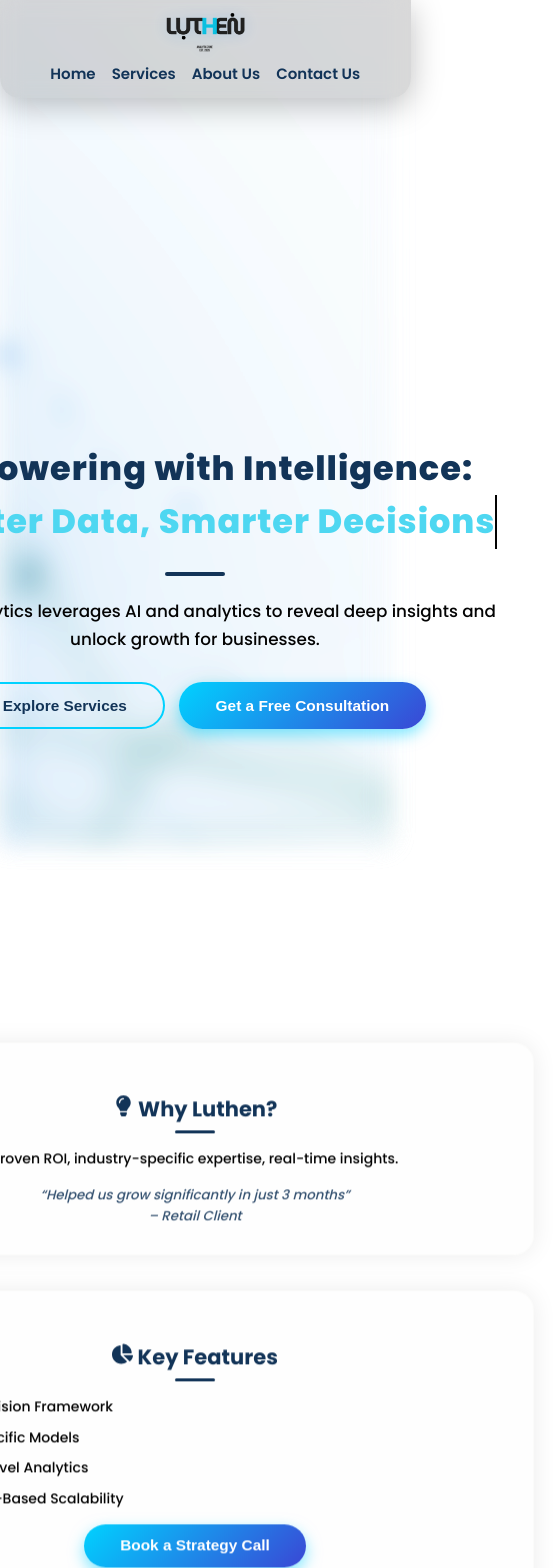
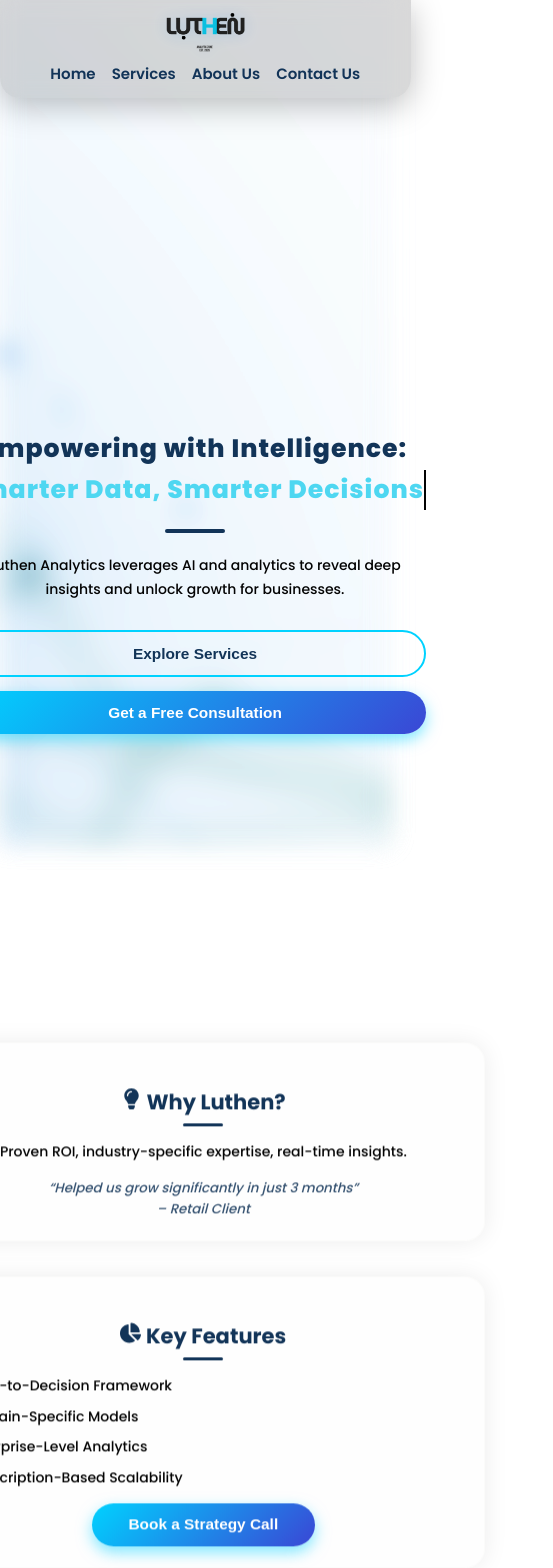
Before and after one commit to akashak0823/Luthen_Analytics, a React (Create React App) app: page / in a window 390 px wide. Shown: the top 1568 px of the page, 553 px wide, since content can reach past the window. Built offline with nearby package versions, Linux system fonts and the light colour scheme; the HTML template or start-up script is replaced by a standard one.

Commit message:
Update Home.css

```diff
--- a/src/Css/Home.css
+++ b/src/Css/Home.css
@@ -10,9 +10,6 @@
   --glass-border: rgba(241, 239, 236, 0.2);
   --glass-shadow: rgba(0, 0, 0, 0.08);
 }
-
-
-
 
 .home-container {
   position: relative;
@@ -87,7 +84,6 @@
   color: var(--text-main);
 }
 
-
 .cta-buttons {
   display: flex;
   flex-wrap: wrap;
@@ -119,7 +115,6 @@
   transform: scale(1.05);
   box-shadow: 0 0 30px var(--btn-accent);
 }
-
 
 .features-section {
   display: flex;
@@ -188,7 +183,6 @@
   opacity: 0.85;
 }
 
-
 @keyframes floatUpDown {
   0%, 100% { transform: translateY(0); }
   50% { transform: translateY(-10px); }
@@ -201,6 +195,7 @@
   }
 }
 
+/* Default responsive tweaks for tablets and phones */
 @media (max-width: 768px) {
   .hero-text h2 {
     font-size: 2.4rem;
@@ -215,3 +210,70 @@
     width: 90%;
   }
 }
+
+/* Small devices - phones (portrait) */
+@media screen and (max-width: 480px) and (max-aspect-ratio: 9/16) {
+  .hero-text h2 {
+    font-size: 1.8rem;
+  }
+  .hero-text p {
+    font-size: 1rem;
+  }
+  .glass-card {
+    width: 95%;
+    padding: 1.5rem;
+  }
+  .cta-buttons {
+    flex-direction: column;
+  }
+}
+
+/* Phones landscape or devices with wider aspect ratios */
+@media screen and (max-width: 768px) and (min-aspect-ratio: 9/16) {
+  .hero-text h2 {
+    font-size: 2.2rem;
+  }
+  .glass-card {
+    width: 85%;
+  }
+}
+
+/* Tablets (portrait) */
+@media screen and (min-width: 481px) and (max-width: 1024px) and (max-aspect-ratio: 3/4) {
+  .hero-text h2 {
+    font-size: 2.6rem;
+  }
+  .glass-card {
+    width: 75%;
+  }
+}
+
+/* Tablets and small desktops (wider screens) */
+@media screen and (min-width: 769px) and (max-width: 1200px) and (min-aspect-ratio: 4/3) {
+  .hero-text h2 {
+    font-size: 3rem;
+  }
+  .glass-card {
+    width: 45%;
+  }
+}
+
+/* Large desktops (wider aspect ratios) */
+@media screen and (min-width: 1201px) and (min-aspect-ratio: 16/9) {
+  .hero-text h2 {
+    font-size: 3.2rem;
+  }
+  .glass-card {
+    width: 320px;
+  }
+}
+
+/* Ultra wide screens */
+@media screen and (min-width: 1600px) and (min-aspect-ratio: 21/9) {
+  .hero-text h2 {
+    font-size: 3.6rem;
+  }
+  .glass-card {
+    width: 350px;
+  }
+}
```
